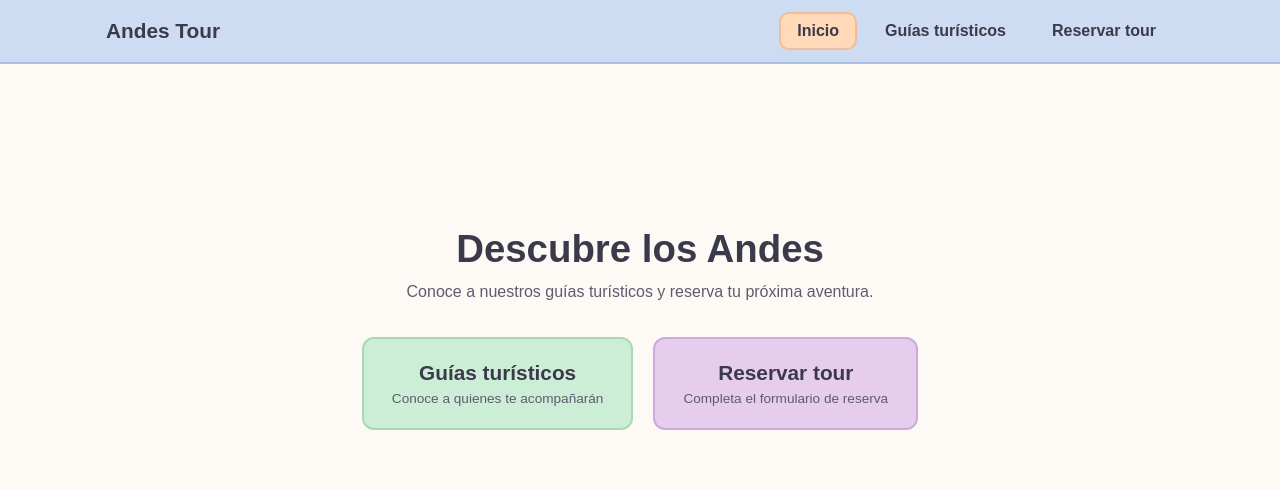
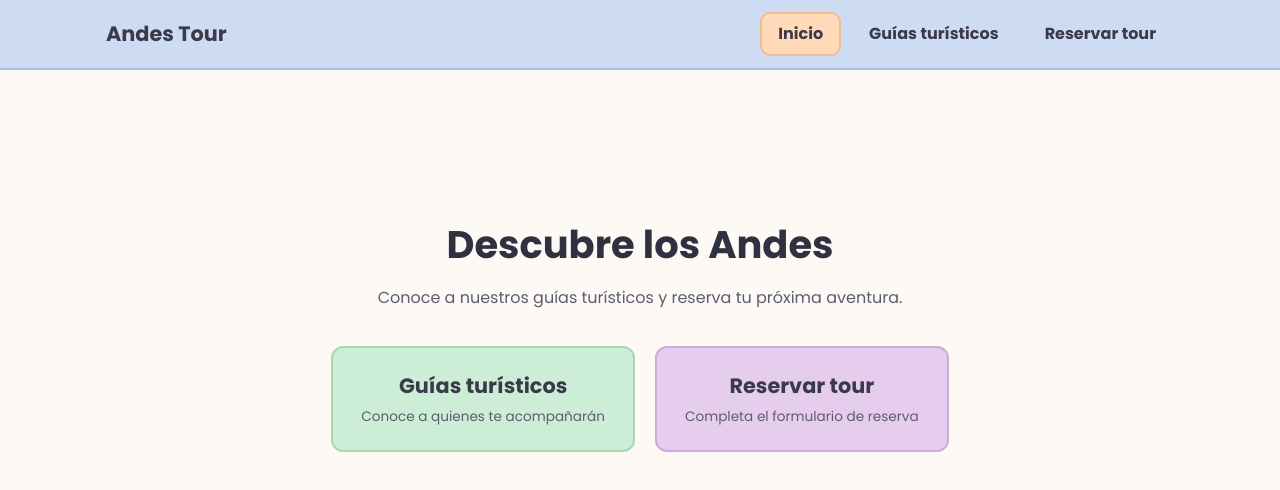
Before and after one commit to E5gar/GuiaPracticaSemana06, a React (Vite) app in the folder GuiaPracticaSemana06/: page / in a window 1280 px wide. Shown: the top 490 px of the page. Built offline with nearby package versions, Linux system fonts and the light colour scheme.

Commit message:
estilos css index

```diff
--- a/GuiaPracticaSemana06/src/index.css
+++ b/GuiaPracticaSemana06/src/index.css
@@ -1,10 +1,34 @@
+:root {
+  --crema: #fdfaf6;
+  --texto: #2f3140;
+  --suave: #5c5c6e;
+  --primario: #e8743b;
+  --primario-oscuro: #cf6329;
+  --naranja: #ffd9b8;
+  --naranja-borde: #f2bd92;
+  --azul: #cddcf2;
+  --azul-borde: #aac0e3;
+  --verde: #cdeed6;
+  --verde-borde: #a8d9b5;
+  --amarillo: #ffe9b8;
+  --lila: #e6cdee;
+  --lila-borde: #cfa9dc;
+  --sombra: 0 6px 20px rgba(60, 70, 110, 0.12);
+}
+
 * {
   box-sizing: border-box;
 }
 
 body {
   margin: 0;
-  background: #fdfaf6;
-  color: #3a3a4a;
-  font-family: Arial, Helvetica, sans-serif;
+  background: var(--crema);
+  color: var(--texto);
+  font-family: 'Poppins', Arial, Helvetica, sans-serif;
+  line-height: 1.5;
 }
+
+img {
+  display: block;
+  max-width: 100%;
+}
```
